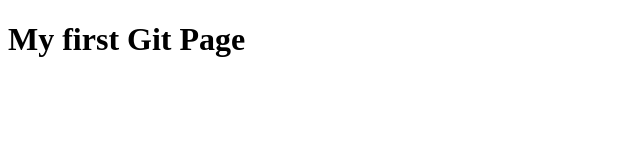
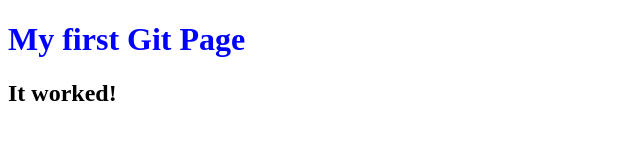
Before and after one commit to Curmudgen/Curmudgen.gibhub.io, a plain HTML site: page index.html in a window 1280 px wide. Shown: the whole page, without its empty margins (0-640 px from the left). Drawn offline with Linux system fonts and the light colour scheme.

Commit message:
commit two

```diff
--- a/index.html
+++ b/index.html
@@ -2,8 +2,14 @@
 <html lang="end">
     <head>
         <title>Git Pages</title>
+        <style>
+            h1 {
+                color: blue;
+            }
+        </style>
     </head>
     <body>
         <h1>My first Git Page</h1>
+        <h2>It worked!</h2>
     </body>
 </html>
```
